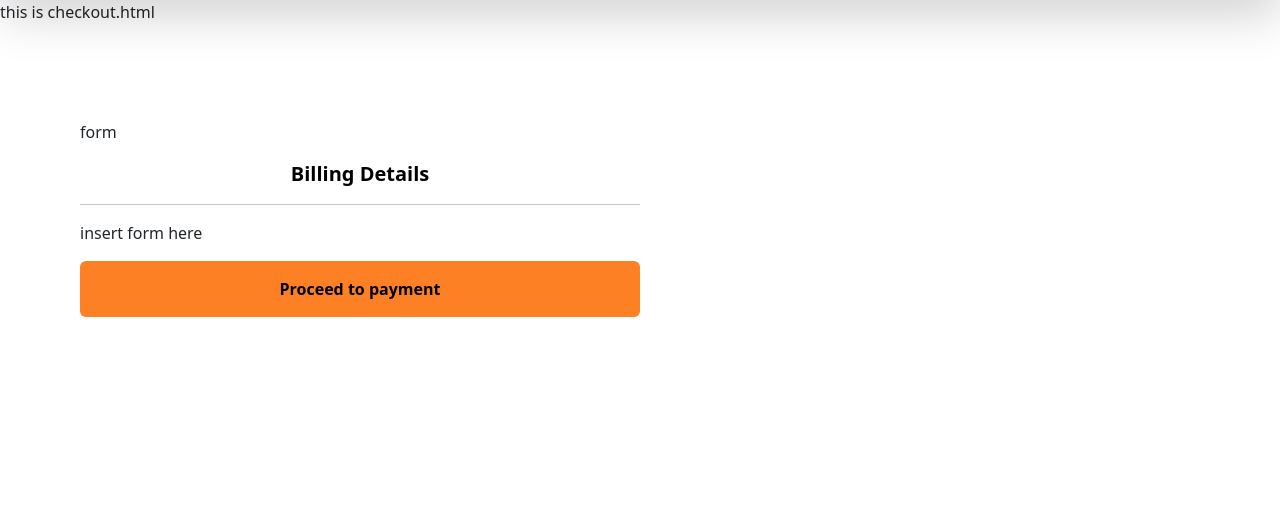
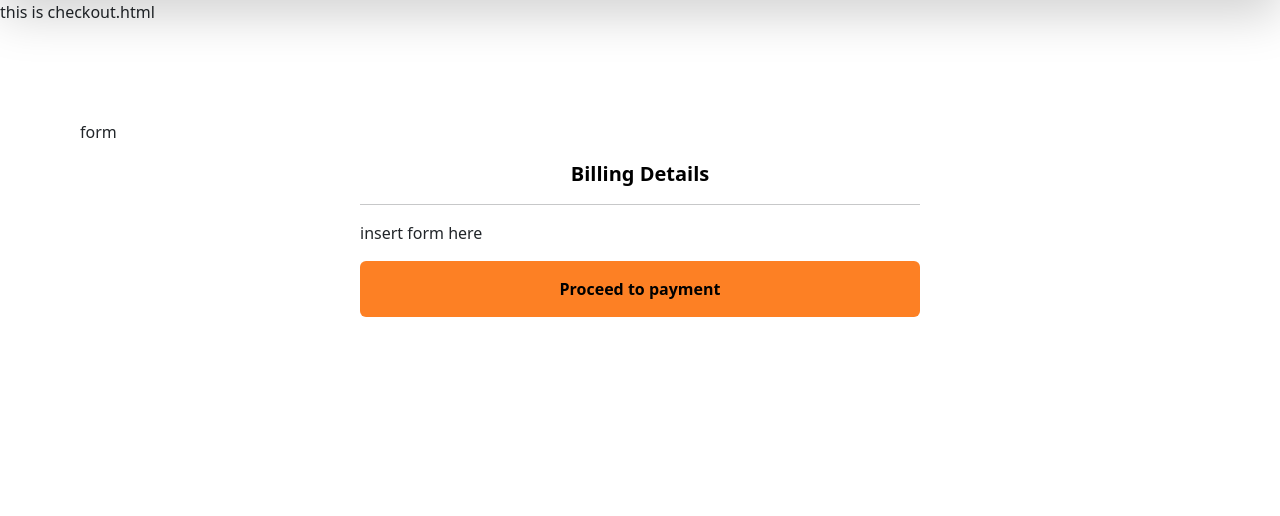
Before and after one commit to emmaC11/brick-by-brick, a Django app: page /cart/checkout/ in a window 1280 px wide. Shown: the part 96-612 px from the top of the page. Run offline with Django 3.2, Linux system fonts and the light colour scheme; the visitor is signed in with stand-in values (Sample User, id 1); data comes from the database, SQL or seed files in the repository; data that the repository does not hold is empty; style sheets or scripts are compiled from the project's sources; some libraries are stand-ins or nearby versions.

Commit message:
add justify-center class to center container

```diff
--- a/templates/cart/checkout.html
+++ b/templates/cart/checkout.html
@@ -13,7 +13,7 @@
     <p>form</p>
     <form method="POST" class="address-form">
         {{ csfr_token }}
-        <div class="flex flex-col md:flex-row">
+        <div class="flex flex-col md:flex-row justify-center">
             <div class="md:w-1/2 mb-5 md:mb-0">
               <h2 class="text-black text-center text-xl font-semibold mb-3">Billing Details</h2>
               <hr class="mb-3" />
```
